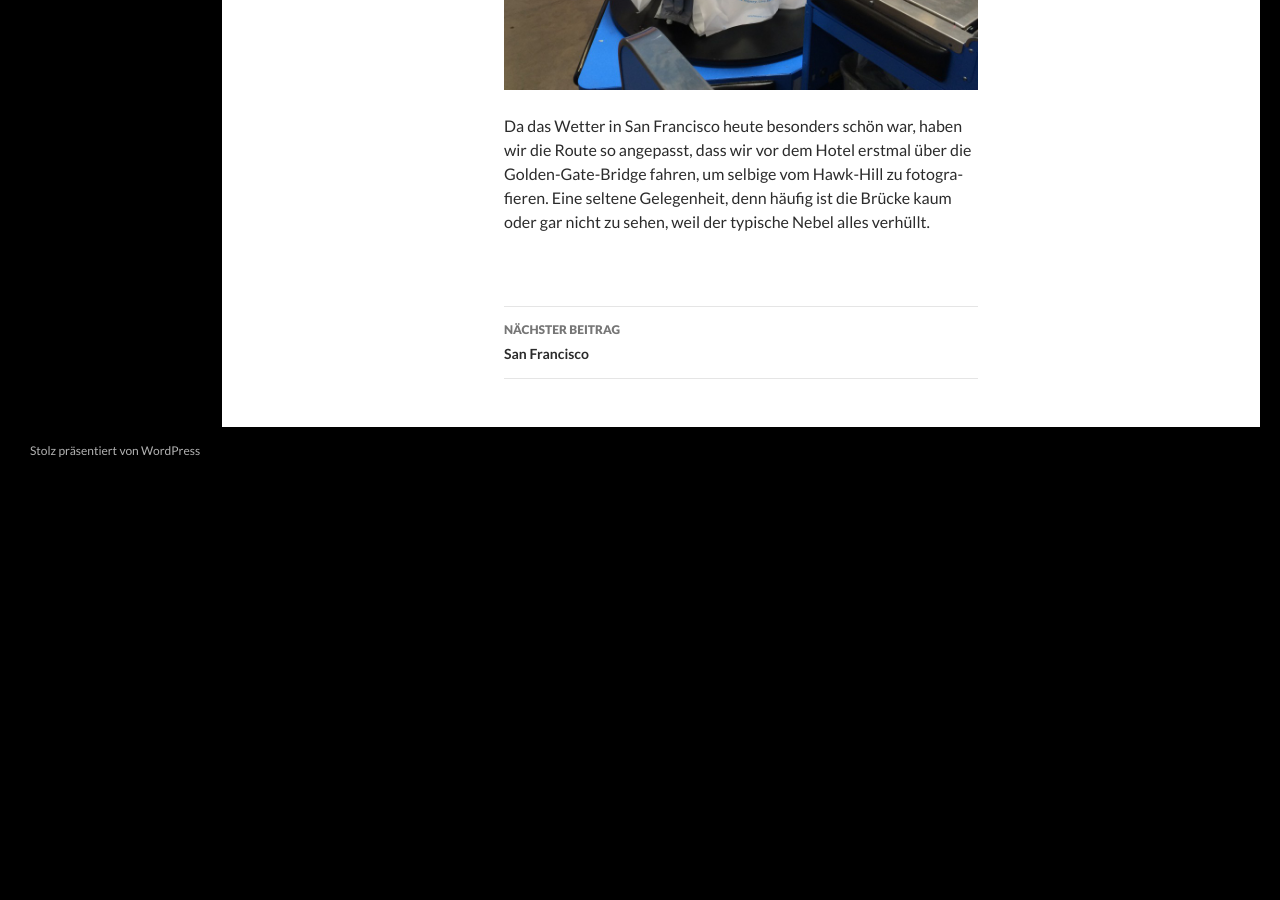
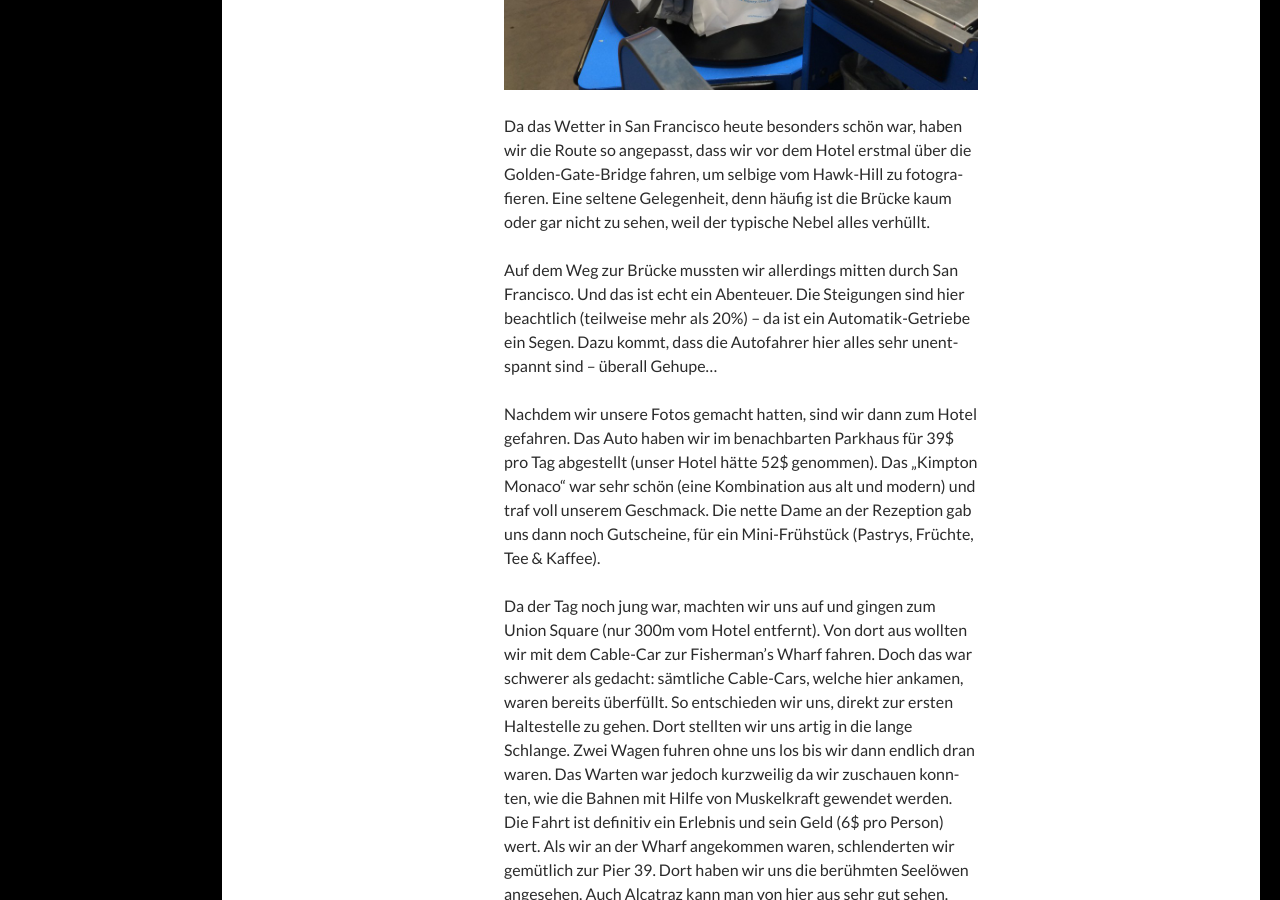
Before and after one commit to janhuddel/usa-blog, a Jekyll site: the page built from _posts/2014-09-17-yosemite-to-san-francisco.md, in a window 1280 px wide and 900 px high, scrolled down 1325 px. Built offline with Jekyll 4.4.1, drawn with Linux system fonts in a browser that asks for light colours; before the commit the page ends 1800 px from its top, so only the background shows below that; some of the changed text lies outside the part shown.

Commit message:
Update 2014-09-17-yosemite-to-san-francisco.md

```diff
--- a/_posts/2014-09-17-yosemite-to-san-francisco.md
+++ b/_posts/2014-09-17-yosemite-to-san-francisco.md
@@ -10,3 +10,11 @@ Da wir bereits am Vortag bei der Mariposa Grove waren, hatten wir keinen konkret
 ![Wall Mart]({{ site.baseurl }}/assets/images/yosemite-to-san-francisco/wall-mart-tuetenkarusell.jpg)
 
 Da das Wetter in San Francisco heute besonders schön war, haben wir die Route so angepasst, dass wir vor dem Hotel erstmal über die Golden-Gate-Bridge fahren, um selbige vom Hawk-Hill zu fotografieren. Eine seltene Gelegenheit, denn häufig ist die Brücke kaum oder gar nicht zu sehen, weil der typische Nebel alles verhüllt.
+
+Auf dem Weg zur Brücke mussten wir allerdings mitten durch San Francisco. Und das ist echt ein Abenteuer. Die Steigungen sind hier beachtlich (teilweise mehr als 20%) – da ist ein Automatik-Getriebe ein Segen. Dazu kommt, dass die Autofahrer hier alles sehr unentspannt sind – überall Gehupe…
+
+Nachdem wir unsere Fotos gemacht hatten, sind wir dann zum Hotel gefahren. Das Auto haben wir im benachbarten Parkhaus für 39$ pro Tag abgestellt (unser Hotel hätte 52$ genommen). Das „Kimpton Monaco“ war sehr schön (eine Kombination aus alt und modern) und traf voll unserem Geschmack. Die nette Dame an der Rezeption gab uns dann noch Gutscheine, für ein Mini-Frühstück (Pastrys, Früchte, Tee & Kaffee).
+
+Da der Tag noch jung war, machten wir uns auf und gingen zum Union Square (nur 300m vom Hotel entfernt). Von dort aus wollten wir mit dem Cable-Car zur Fisherman’s Wharf fahren. Doch das war schwerer als gedacht: sämtliche Cable-Cars, welche hier ankamen, waren bereits überfüllt. So entschieden wir uns, direkt zur ersten Haltestelle zu gehen. Dort stellten wir uns artig in die lange Schlange. Zwei Wagen fuhren ohne uns los bis wir dann endlich dran waren. Das Warten war jedoch kurzweilig da wir zuschauen konnten, wie die Bahnen mit Hilfe von Muskelkraft gewendet werden.  Die Fahrt ist definitiv ein Erlebnis und sein Geld (6$ pro Person) wert. Als wir an der Wharf angekommen waren, schlenderten wir gemütlich zur Pier 39. Dort haben wir uns die berühmten Seelöwen angesehen. Auch Alcatraz kann man von hier aus sehr gut sehen.
+
+Zum Abschluss haben wir im Wipeout noch Burger (Jan) bzw. Teriyaki Chicken Bowl  (Rike) gefuttert. Um ca. 21 Uhr ging es dann mit einem Bus zurück zum Hotel. Wir waren froh als wir aussteigen konnten, denn nach zwei Haltestellen fing der Bus an zu lautstark zu piepen und hörte nicht wieder auf, egal was der Busfahrer versuchte.
```
